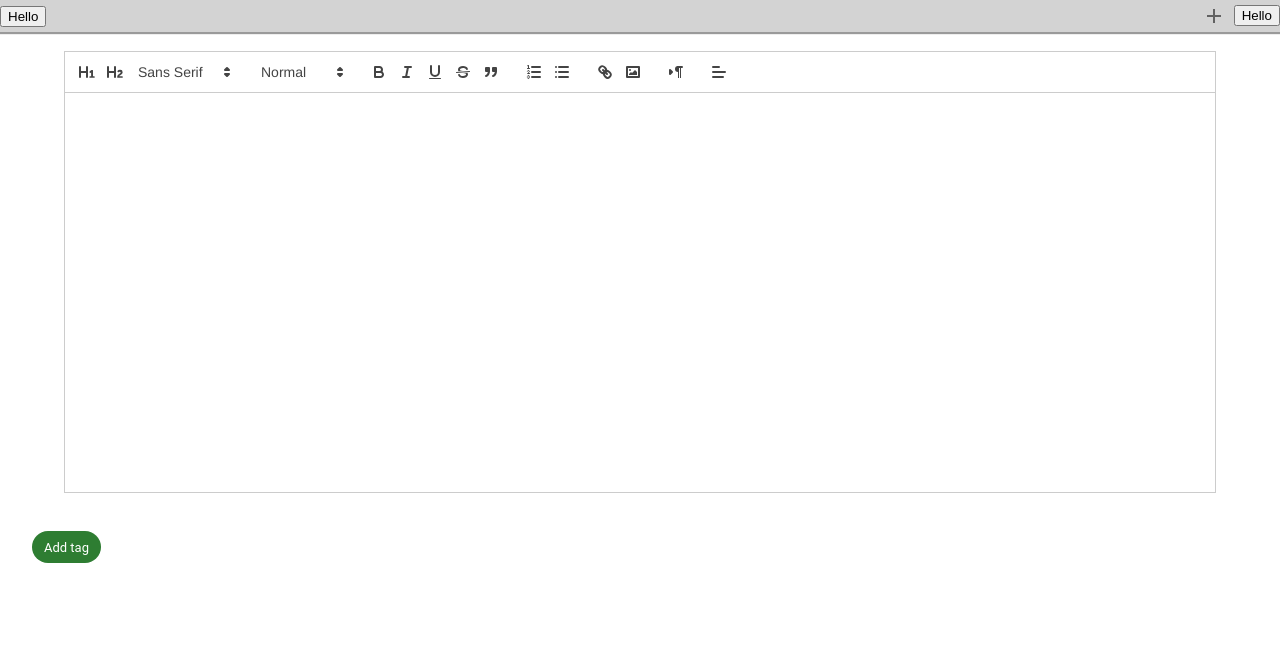
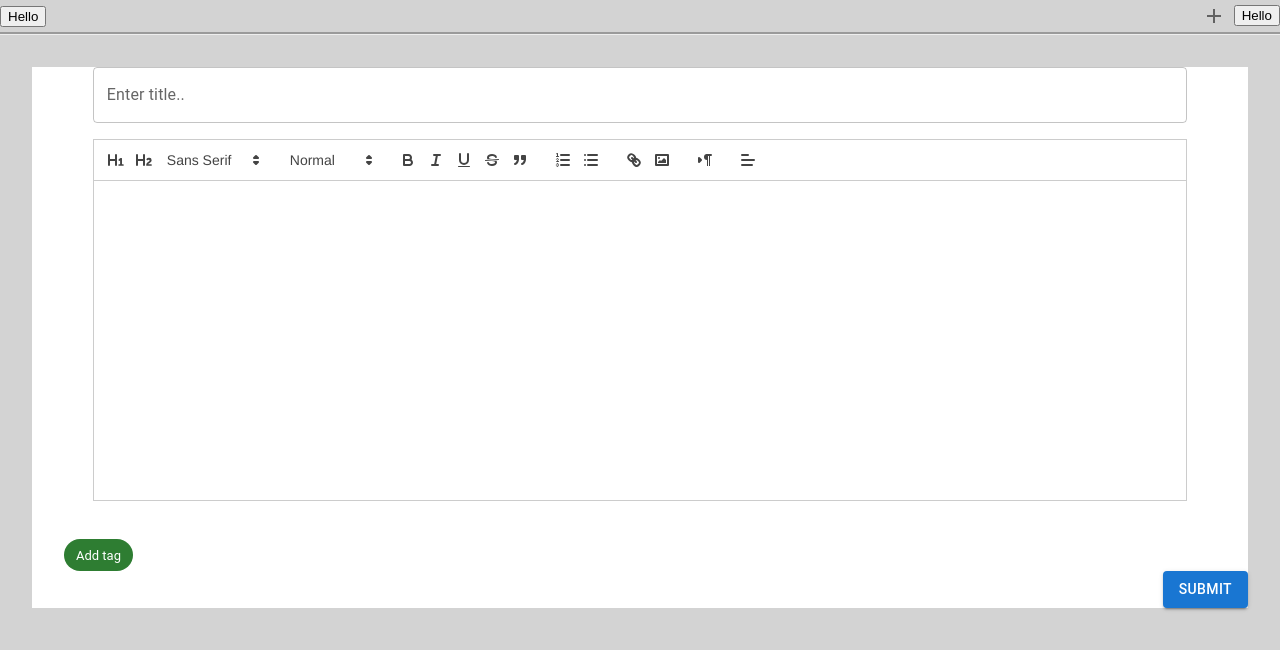
Before and after one commit to igorr512/knowledge, a React (Create React App) app in the folder client/: page / in a window 1280 px wide. Shown: the top 650 px of the page. Built offline with nearby package versions, Linux system fonts and the light colour scheme.

Commit message:
small changes to the editor

```diff
--- a/client/src/App.js
+++ b/client/src/App.js
@@ -2,7 +2,7 @@ import logo from "./logo.svg";
 import "./App.css";
 import RootLayout from "./Layouts/RootLayout";
 import { RouterProvider, createBrowserRouter} from "react-router-dom";
-import MainPage from "./Pages/MainPage";
+import EditorPage from "./Pages/EditorPage";
 
 function App() {
 
@@ -11,7 +11,7 @@ function App() {
             path: "/",
             element: <RootLayout />,
             children: [
-                { path: "/", element: <MainPage />  },
+                { path: "/", element: <EditorPage />  },
             ],
         },
       ]);
--- a/client/src/Components/Editor.js
+++ b/client/src/Components/Editor.js
@@ -43,7 +43,7 @@ const Editor = () => {
         formats={formats}
         value={text}
         onChange={handleChange}
-        style={{height:"50vh"}}
+        style={{height:"40vh"}}
         // style={{ direction: 'rtl' }} // Apply RTL style to the editor
       />
     </div>
--- /dev/null
+++ b/client/src/Pages/EditorPage.css
@@ -0,0 +1,28 @@
+.editorpage-layout{
+    display: flex;
+    flex-direction: column;
+    align-items: center;
+    background-color: lightgray;
+    height: 100vh;
+
+    }
+.editorpage-inner{
+    margin-top: 2rem;
+    display: flex;
+    flex-direction: column;
+    /* justify-content: flex-end; */
+    align-items: center;
+    width: 95vw;
+    background-color: white;
+}
+.title-label{
+    margin:2rem;
+    align-self: center;
+    width: 90%
+    ;
+
+}
+.submit-button{
+    align-self: flex-end;
+    margin-bottom: 100px;
+}
--- /dev/null
+++ b/client/src/Pages/EditorPage.js
@@ -0,0 +1,19 @@
+import { Button, TextField } from "@mui/material";
+import Editor from "../Components/Editor";
+import Tags from "../Layouts/Tags";
+import "./EditorPage.css";
+const EditorPage = () => {
+  return (
+    <div className="editorpage-layout">
+      <div className="editorpage-inner">
+        <TextField label="Enter title.." className="title-label"></TextField>
+        <Editor />
+        <Tags />
+        <Button variant="contained" className="submit-button">
+          Submit
+        </Button>
+      </div>
+    </div>
+  );
+};
+export default EditorPage;
--- a/client/src/Pages/MainPage.css
+++ /dev/null
@@ -1,7 +0,0 @@
-.mainpage-layout{
-    display: flex;
-
-    flex-direction: column;
-    /* justify-content: flex-end; */
-    align-items: center;
-}
--- a/client/src/Pages/MainPage.js
+++ /dev/null
@@ -1,12 +0,0 @@
-import Editor from "../Components/Editor";
-import Tags from "../Layouts/Tags";
-import "./MainPage.css";
-const MainPage = () => {
-  return (
-    <div className="mainpage-layout">
-      <Editor />
-      <Tags/>
-    </div>
-  );
-};
-export default MainPage;
```
